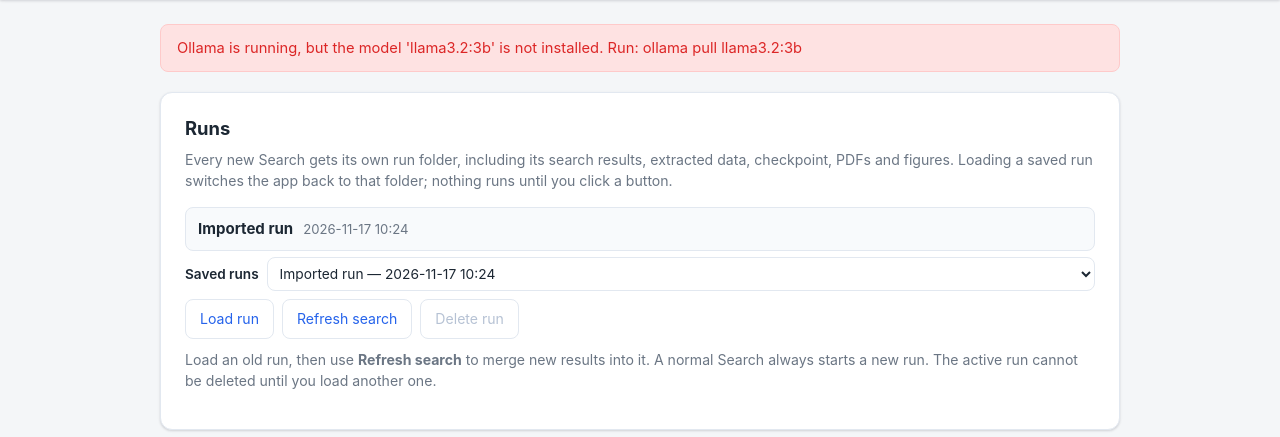
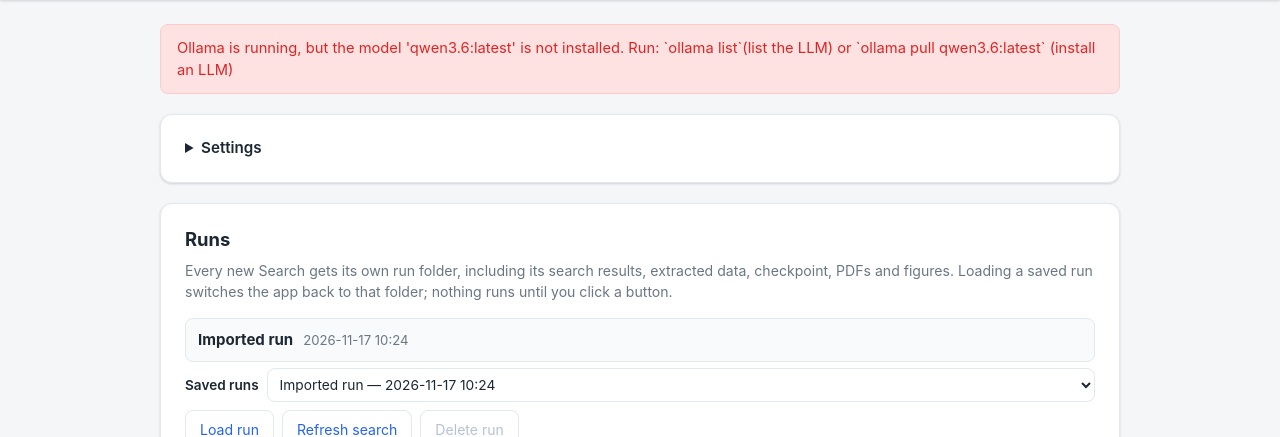
Before and after one commit to hariikk/general_datascraper, a Flask app: page / in a window 1280 px wide. Shown: the part 58-495 px from the top of the page. Run offline with Flask 3, Linux system fonts and the light colour scheme; data that the repository does not hold is empty; some libraries are stand-ins or nearby versions.

Commit message:
Allow Ollama model to be changed and persisted via Settings panel
- Move Settings section to top of page for easier access
- Make the model field editable (previously readonly)
- Persist model value to web_settings.json on save
- Apply model back to config.OLLAMA_MODEL so it takes effect immediately
- Load model from web_settings.json on page reload

```diff
--- a/app.py
+++ b/app.py
@@ -101,9 +101,7 @@ def load_settings():
         try:
             data = json.loads(SETTINGS_PATH.read_text(encoding="utf-8"))
             d = _default_settings()
-            d.update({
-                k: v for k, v in data.items() if k in d and k != "model"
-            })
+            d.update({k: v for k, v in data.items() if k in d})
             d["excluded_journals"] = filters.parse_journal_terms(
                 d.get("excluded_journals")
             )
@@ -129,10 +127,8 @@ def load_settings():
 
 
 def save_settings(s):
-    persisted = dict(s)
-    persisted.pop("model", None)
     SETTINGS_PATH.write_text(
-        json.dumps(persisted, indent=2, ensure_ascii=False), encoding="utf-8"
+        json.dumps(s, indent=2, ensure_ascii=False), encoding="utf-8"
     )
 
 
@@ -145,12 +141,18 @@ def _settings_payload(s):
     """
     payload = dict(s)
     payload["default_columns"] = [str(field[0]) for field in config.FIELDS]
+    # If web_settings.json has no model, fall back to config.OLLAMA_MODEL so
+    # the UI always displays a value on page load.
+    if not payload.get("model"):
+        payload["model"] = getattr(config, "OLLAMA_MODEL", "")
     return payload
 
 
 def apply_settings(s):
     config.NCBI_EMAIL = s.get("email") or config.NCBI_EMAIL
     config.HTTP_HEADERS = {"User-Agent": f"general-datascraper/1.0 (mailto:{config.NCBI_EMAIL})"}
+    if "model" in s and s["model"]:
+        config.OLLAMA_MODEL = s["model"]
     if "year_from" in s or "year_to" in s:
         try:
             config.YEAR_FROM, config.YEAR_TO = searchers.normalize_year_range(
@@ -1052,6 +1054,22 @@ def api_sources():
     ])
 
 
+def _ollama_model_names():
+    """Return installed Ollama model names, or [] on any failure."""
+    try:
+        r = requests.get(f"{config.OLLAMA_URL}/api/tags", timeout=5)
+        r.raise_for_status()
+    except Exception:
+        return []
+    return [m.get("name", "") for m in r.json().get("models", [])]
+
+
+@app.route("/api/ollama-models")
+def api_ollama_models():
+    """Return installed Ollama model names."""
+    return jsonify({"models": _ollama_model_names()})
+
+
 @app.route("/api/autocomplete")
 def api_autocomplete():
     """Proxy PubMed's autocomplete endpoint (avoids browser CORS issues).
@@ -1178,6 +1196,8 @@ def api_settings():
             s["local_enabled"] = bool(s["local_folder"])
         if data.get("local_recursive") is not None:
             s["local_recursive"] = _as_bool(data["local_recursive"])
+        if "model" in data and data["model"] is not None:
+            s["model"] = str(data["model"]).strip()
         save_settings(s)
         apply_settings(s)
         return jsonify(_settings_payload(s))
--- a/extractor.py
+++ b/extractor.py
@@ -153,7 +153,7 @@ def backend_status():
     if not found:
         return {
             "ok": False,
-            "message": f"Ollama is running, but the model '{model}' is not installed. Run:  ollama pull {model}",
+            "message": f"Ollama is running, but the model '{model}' is not installed.\n\nRun:  `ollama list`(list the LLM) or `ollama pull {model}` (install an LLM)",
             "model": model,
         }
     return {"ok": True, "message": f"Ollama ready ({model})", "model": model}
--- a/output/web_settings.json
+++ b/output/web_settings.json
@@ -1,10 +1,11 @@
 {
   "email": "you@uni.de",
+  "model": "qwen3.6:latest",
   "max_results": 50,
   "excluded_journals": [],
   "year_from": null,
   "year_to": null,
   "local_folder": "/home/karl/sciebo/manuscripts/membranes_pdfs",
-  "local_enabled": true,
+  "local_enabled": false,
   "local_recursive": false
 }
--- a/static/app.js
+++ b/static/app.js
@@ -243,6 +243,7 @@ async function saveSettings() {
   try {
     const body = {
       email: document.getElementById("set-email").value.trim(),
+      model: document.getElementById("set-model").value.trim(),
       max_results: parseInt(document.getElementById("set-max").value, 10) || 50,
       excluded_journals: document.getElementById("excluded-journals").value,
       year_from: years.year_from,
--- a/templates/index.html
+++ b/templates/index.html
@@ -20,6 +20,27 @@
 
   <main>
     <div id="banner" class="banner hidden"></div>
+
+    <!-- Settings -->
+    <details class="card settings">
+      <summary>Settings</summary>
+      <div class="row">
+        <div class="col">
+          <label class="field-label" for="set-email">Your email (required by PubMed)</label>
+          <input type="text" id="set-email" placeholder="you@uni.de">
+        </div>
+        <div class="col">
+          <label class="field-label" for="set-model">Ollama model</label>
+          <input type="text" id="set-model" placeholder="e.g. qwen2.5:7b-instruct">
+        </div>
+        <div class="col col-narrow">
+          <label class="field-label" for="set-max">Default max results</label>
+          <input type="text" inputmode="numeric" pattern="[0-9]*" data-numeric id="set-max" value="50">
+        </div>
+      </div>
+      <button class="ghost-btn" onclick="saveSettings()">Save settings</button>
+      <p id="settings-error" class="field-error hidden" role="alert"></p>
+    </details>
 
     <!-- 0. Run folders -->
     <section id="runs-card" class="card hidden" aria-labelledby="runs-heading">
@@ -301,25 +322,6 @@
       </div>
     </div>
 
-    <details class="card settings">
-      <summary>Settings</summary>
-      <div class="row">
-        <div class="col">
-          <label class="field-label" for="set-email">Your email (required by PubMed)</label>
-          <input type="text" id="set-email" placeholder="you@uni.de">
-        </div>
-        <div class="col">
-          <label class="field-label" for="set-model">Ollama model (set in config.py)</label>
-          <input type="text" id="set-model" readonly>
-        </div>
-        <div class="col col-narrow">
-          <label class="field-label" for="set-max">Default max results</label>
-          <input type="text" inputmode="numeric" pattern="[0-9]*" data-numeric id="set-max" value="50">
-        </div>
-      </div>
-      <button class="ghost-btn" onclick="saveSettings()">Save settings</button>
-      <p id="settings-error" class="field-error hidden" role="alert"></p>
-    </details>
   </main>
 
   <script src="/static/app.js"></script>
```
